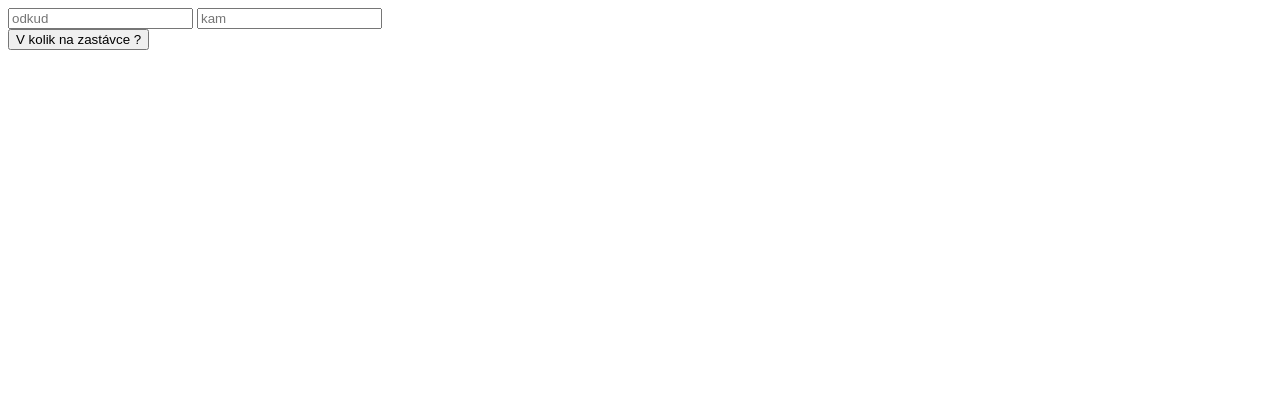
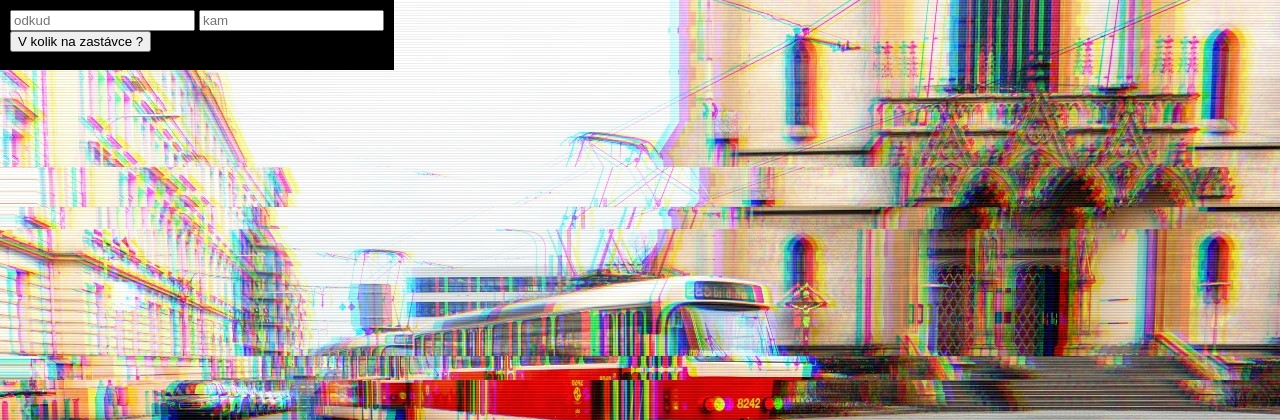
Before and after one commit to Knok98/wannabe-Prague-Transport-app, a PHP site: page / in a window 1280 px wide. Shown: the top 420 px of the page. Run offline with PHP 8.4, Linux system fonts and the light colour scheme.

Commit message:
Změna struktury projektu, příprava pro MVC.

```diff
--- /dev/null
+++ b/www/css/styles.css
@@ -0,0 +1,54 @@
+.departure {
+    border-radius: 30px;
+    background-color: black;
+    color: darkgrey;
+    width: fit-content;
+    padding: 10px;
+    margin-bottom: 5px;
+    margin-top: 0;
+    cursor: grabbing;
+}
+
+.departure:hover {
+    border-color: rebeccapurple;
+    border-width: 2px;
+}
+
+body {
+    background-image: url("../images/wal2.jpg");
+    background-repeat: no-repeat;
+    background-size: cover;
+
+    box-shadow: 0 -176px 61px -36px rgba(0, 0, 0, 0.75);
+    width: 100%;
+    overflow: hidden;
+    margin: 0;
+    display: flex;
+    flex-wrap: wrap;
+
+}
+
+.findRoute {
+    display: flex;
+    flex-direction: column;
+    align-items: center;
+    height: 100px;
+}
+
+.inputFields {
+    flex-direction: row;
+}
+
+form {
+    background-color: black;
+    color: darkgrey;
+    padding: 10px;
+    margin-top: 0;
+    height: 200px;
+    margin-right: 30px;
+    margin-bottom: 30px;
+}
+
+button {
+    align-self: center;
+}
--- a/index.php
+++ b/www/index.php
@@ -9,10 +9,8 @@
 </head>
 
 <body>
-    <?php
-    ?>
     <div class="findRoute">
-        <form action="App/processQuery.php" method="post" id="routeQuery">
+        <form action="../App/processQuery.php" method="post" id="routeQuery">
             <div class="inputFields">
                 <input type="text" placeholder="odkud" class="route from" name="routeF">
                 <input type="text" placeholder="kam" class="route to" name="routeT">
```
Also changed, not shown: App/App.php (added, +10 -0 lines), composer.json (added, +34 -0 lines), docker-compose.yml (added, +15 -0 lines), www/.htaccess (added), www/images/wal.jpg (renamed from images/wal.jpg), www/images/wal2.jpg (renamed from images/wal2.jpg), www/images/wal2.webp (renamed from images/wal2.webp), www/images/wal3.jpg (renamed from images/wal3.jpg), www/js/ajax.js (renamed from ajax.js), 3 other files.
